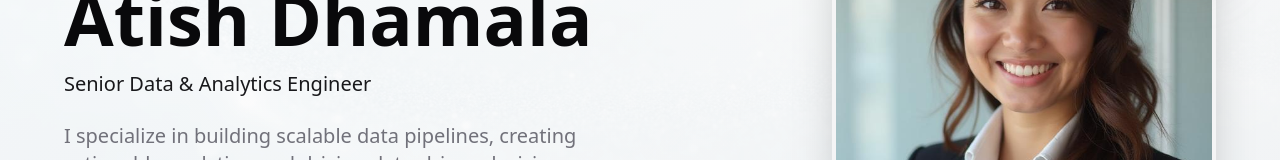
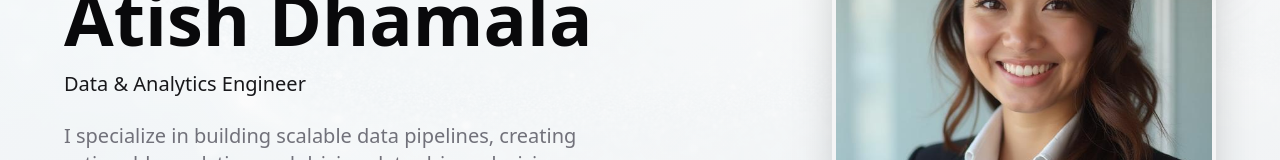
Before and after one commit to Adh101/portfolio-atish-dhamala, a React (Vite) app: page / in a window 1280 px wide. Shown: the part 287-447 px from the top of the page. Built offline with nearby package versions, Linux system fonts and the light colour scheme.

Commit message:
Hero section updated

```diff
--- a/src/components/Hero.tsx
+++ b/src/components/Hero.tsx
@@ -29,7 +29,7 @@ const Hero = () => {
                   Atish Dhamala
                 </h1>
                 <p className="text-xl text-primary font-medium">
-                  Senior Data & Analytics Engineer
+                  Data & Analytics Engineer
                 </p>
               </div>
 
```
